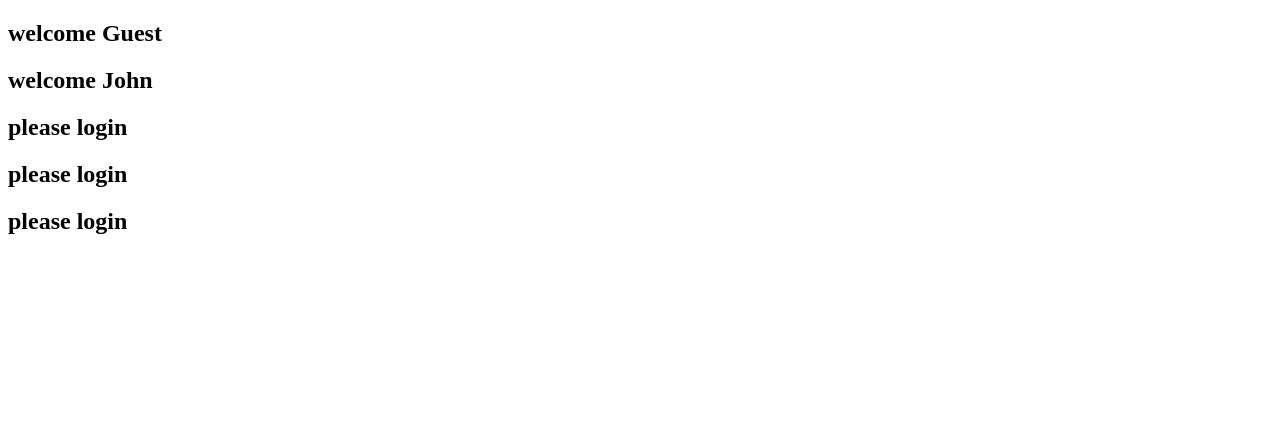
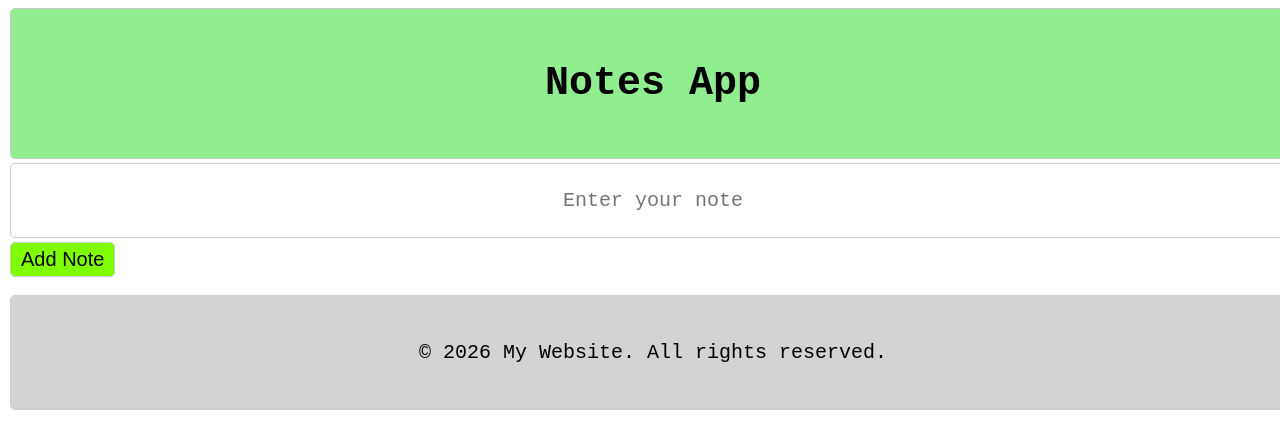
Before and after one commit to surajkb2005/Reaction, a React (Vite) app: page / in a window 1280 px wide. Shown: the top 448 px of the page. Built offline with nearby package versions, Linux system fonts and the light colour scheme.

Commit message:
Basic Notes app

```diff
--- a/src/App.jsx
+++ b/src/App.jsx
@@ -3,16 +3,13 @@ import Basics from './components/Basics';
 import Cards from './components/Cards';
 import PropsCards from './components/PropsCards';
 import UserGreeting from './components/UserGreeting';
+import Notes from './components/Notes';
 
 function App() {
   const list = ['mango', 'pineapple', 'santra'];
 
   return (<>
-    <UserGreeting loggedin={true} />
-    <UserGreeting loggedin={true} name='John' />
-    <UserGreeting loggedin={false} />
-    <UserGreeting loggedin={false} name='John' />
-    <UserGreeting />
+    <Notes />
   </>)
 }
 
--- /dev/null
+++ b/src/components/Footer.jsx
@@ -0,0 +1,9 @@
+function Foot(){
+    return (
+        <footer className="footer">
+            <p> &copy; {new Date().getFullYear()} My Website. All rights reserved.</p>
+        </footer>
+    )
+}
+
+export default Foot;
--- /dev/null
+++ b/src/components/Header.jsx
@@ -0,0 +1,9 @@
+function Head(){
+    return(
+        <header className="header">
+            <h1>Notes App</h1>
+        </header>
+    )
+}
+
+export default Head;
--- /dev/null
+++ b/src/components/Notes.jsx
@@ -0,0 +1,33 @@
+import Head from './Header';
+import Foot from './Footer';
+import { useState } from 'react';
+
+function Notes() {
+    const [notes, setNotes] = useState([]);
+
+    function addNote() {
+        const newNote = document.getElementById('noteinput').value;
+        document.getElementById('noteinput').value = '';
+        setNotes([...notes, newNote]);
+    }
+
+    return (
+        <>
+            <Head />
+            <input type="text" id="noteinput" placeholder="Enter your note" className="textbox" />
+            <button className="addbutton" onClick={addNote}>
+                Add Note
+            </button>
+
+            <ul>
+                {notes.map((note, index) => (
+                    <li key={index}>{note}</li>
+                ))}
+            </ul>
+
+            <Foot />
+        </>
+    )
+}
+
+export default Notes;
--- a/src/index.css
+++ b/src/index.css
@@ -59,3 +59,41 @@
   object-position: center;
   border-radius: 50%;
 }
+
+.header{
+  text-align: center;
+  font-size: 20px;
+  padding : 25px 10px;
+  margin: 2px;
+  border-radius: 5px;
+  border: 1px solid #ccc;
+  width: 100%;
+  font-family: 'Courier New', Courier, monospace;
+  background-color:lightgreen
+}
+
+.footer{
+  text-align: center;
+  font-size: 20px;
+  padding : 25px 10px;
+  margin: 2px;
+  border-radius: 5px;
+  border: 1px solid #ccc;
+  width: 100%;
+  font-family: 'Courier New', Courier, monospace;
+  background-color:lightgray;
+  margin-bottom: 0;
+  bottom: 0;
+  flex: 1;
+}
+
+.textbox{
+  text-align: center;
+  font-size: 20px;
+  padding : 25px 10px;
+  margin: 2px;
+  border-radius: 5px;
+  border: 1px solid #ccc;
+  width: 100%;
+  font-family: 'Courier New', Courier, monospace;
+}
```
